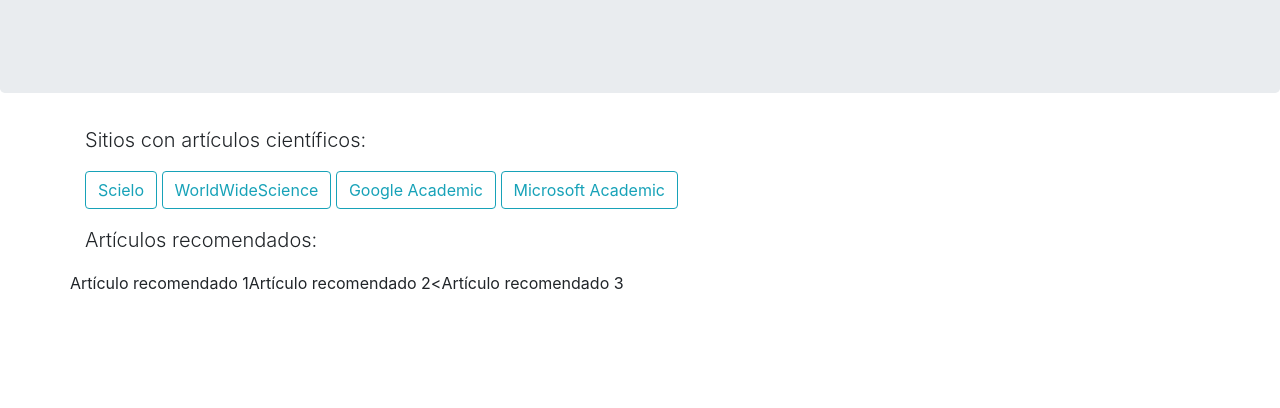
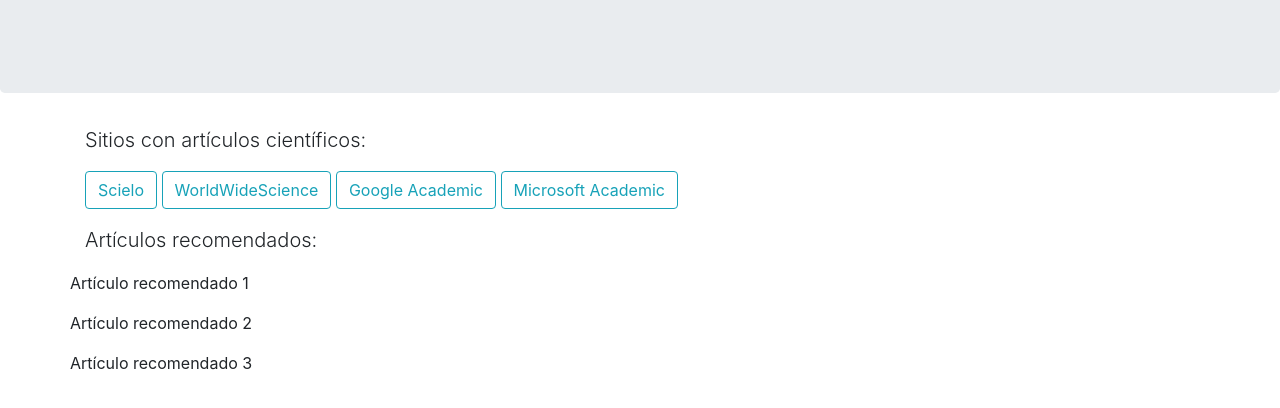
Before and after one commit to cristianloayza/papers, a plain HTML site: page index.html in a window 1280 px wide. Shown: the part 244-652 px from the top of the page. Drawn offline with nearby package versions, Linux system fonts and the light colour scheme.

Commit message:
Update index.html

```diff
--- a/index.html
+++ b/index.html
@@ -58,8 +58,12 @@
       </div>
       <div class="row">
         <p>Artículo recomendado 1</p>
+      </div>
+      <div class="row">
         <p>Artículo recomendado 2</p>
-        <<p>Artículo recomendado 3</p>
+      </div>
+      <div class="row">
+        <p>Artículo recomendado 3</p>
       </div>
     </div>
 
```
